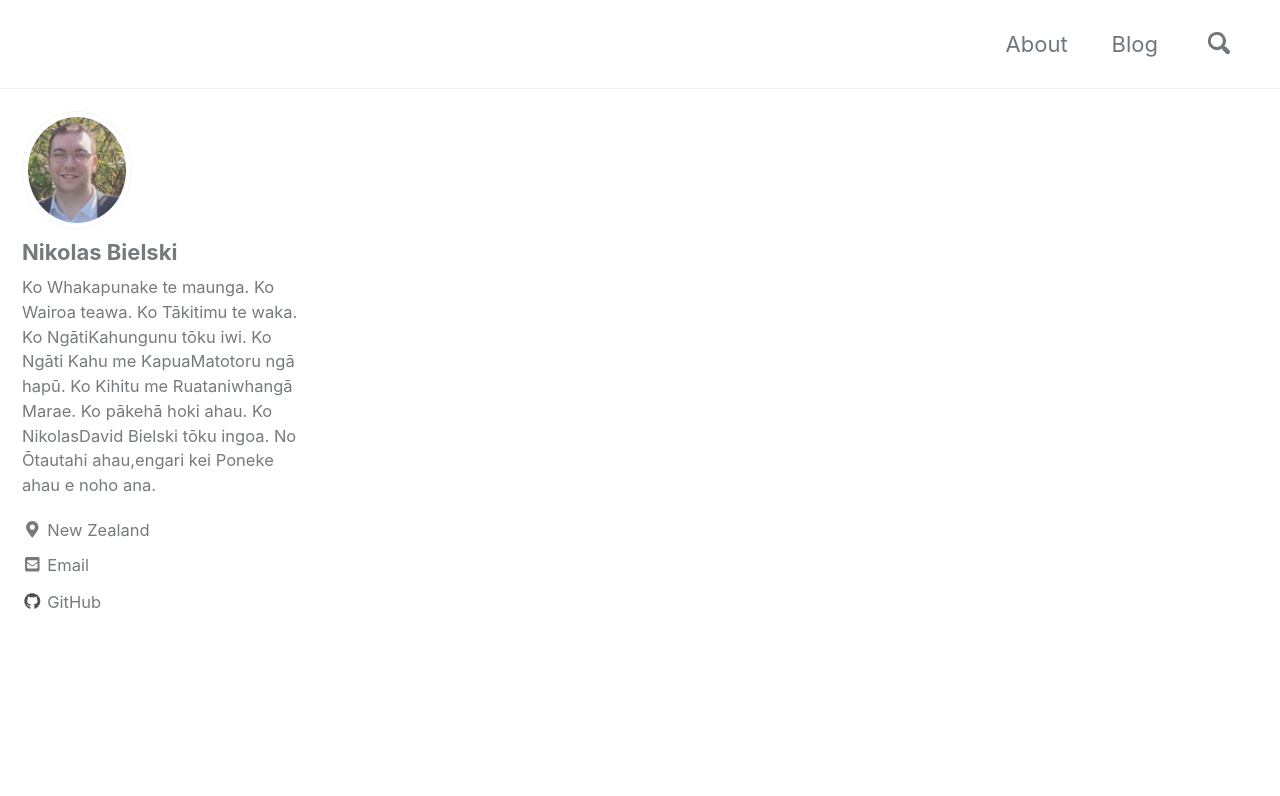
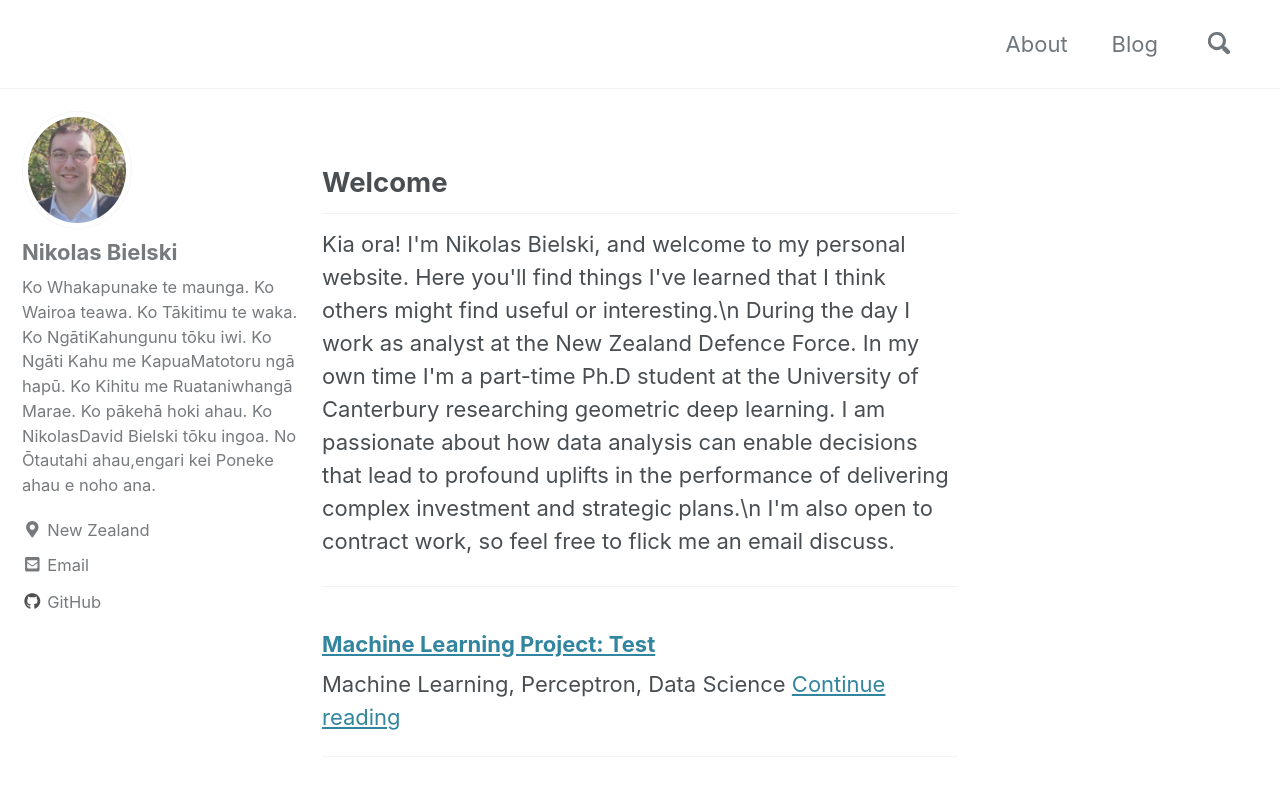
Before and after one commit to NikolasBielski/NikolasBielski.github.io, a Jekyll site: the page built from index.html, in a window 1280 px wide and 900 px high. Shown: the top 796 px of the window. Built offline with Jekyll 4.4.1, drawn with Linux system fonts in a browser that asks for light colours; cached includes are drawn as plain includes; nearby versions of some CDN libraries; the list of posts is cut into pages by our own code.

Commit message:
Update index.html

```diff
--- a/index.html
+++ b/index.html
@@ -2,3 +2,23 @@
 layout: single
 author_profile: true
 ---
+<section class="content">
+
+	<h2>Welcome</h2>
+    <p>Kia ora! I'm Nikolas Bielski, and welcome to my personal website. Here you'll find things I've learned that I
+    think others might find useful or interesting.\n
+    During the day I work as analyst at the New Zealand Defence Force. In my own time I'm a part-time Ph.D student at the
+    University of Canterbury researching geometric deep learning. I am passionate about how data analysis
+    can enable decisions that lead to profound uplifts in the performance of delivering complex investment and strategic plans.\n
+    I'm also open to contract work, so feel free to flick me an email discuss.</p>
+	<hr />
+
+
+	{% for page in site.posts  %}
+	<h3><a href="{{ page.url }}">{{ page.title }}</a></h3>
+	{{ page.excerpt }} <a href="{{ page.url }}">Continue reading</a>
+	<hr />
+	{% endfor %}
+
+
+</section>
```
